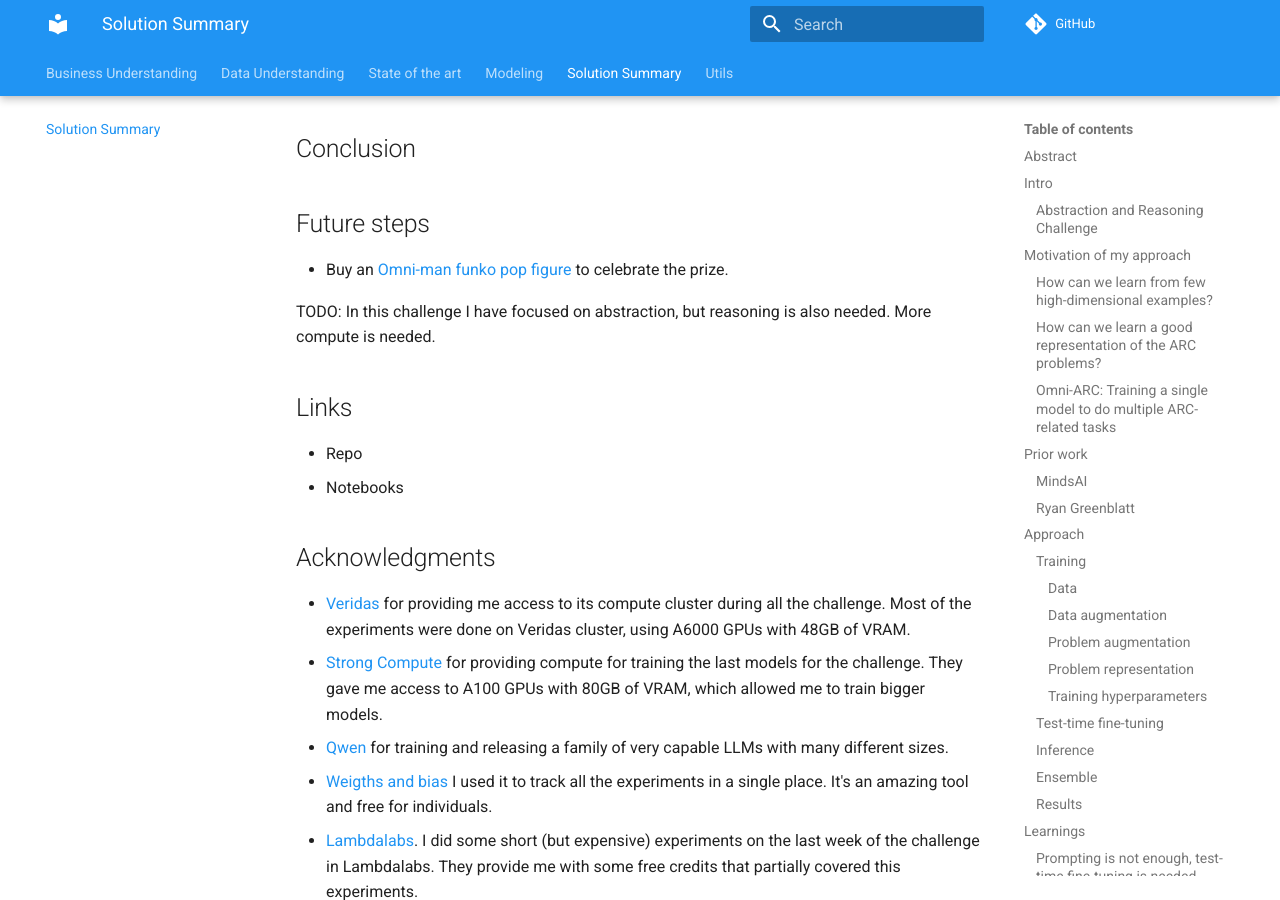
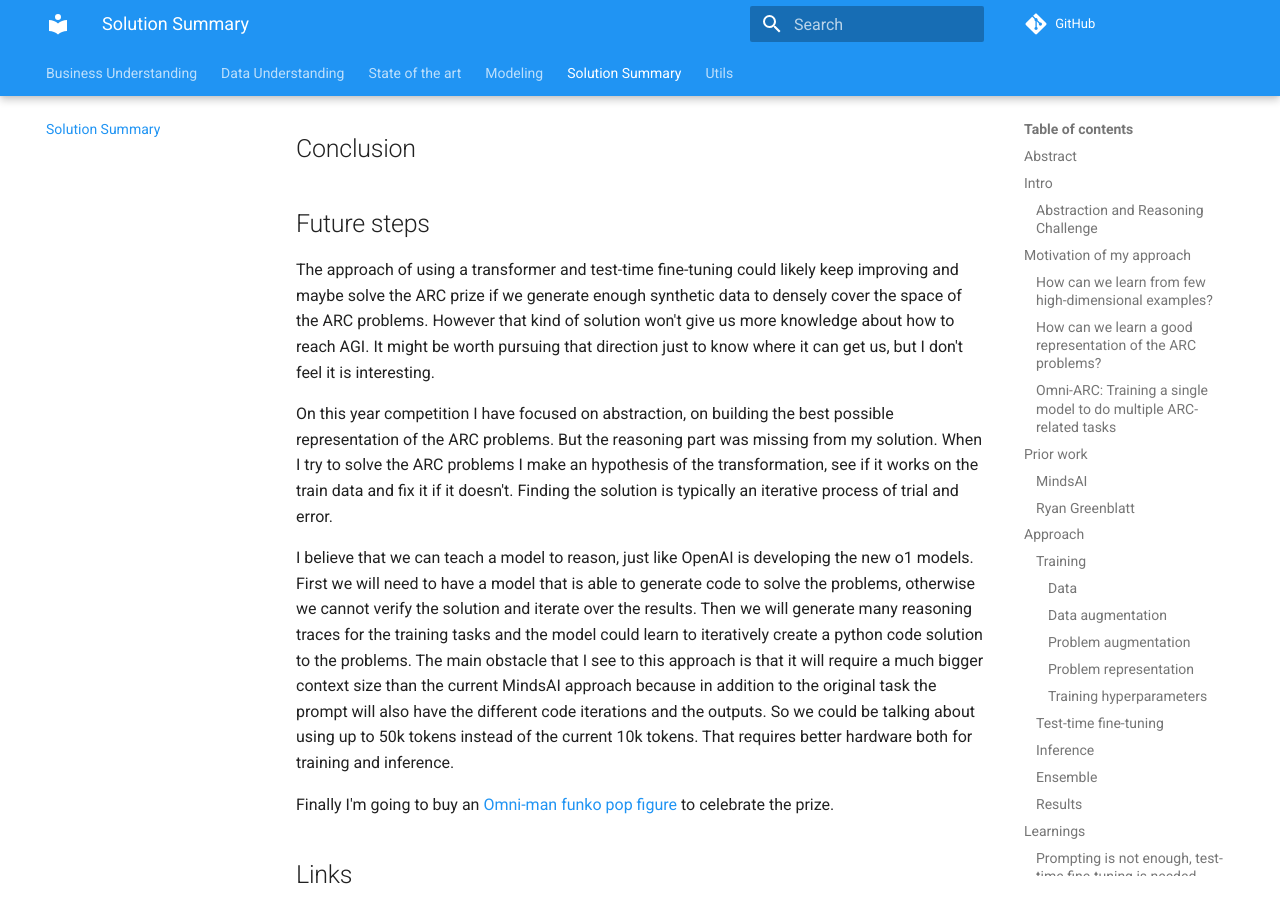
Before and after one commit to zhengjunyao-work/arc24, an MkDocs documentation site: the page built from docs/05_Solution_Summary.md, in a window 1280 px wide and 900 px high, scrolled down 11946 px. Built offline with MkDocs 1.6.1 and Material for MkDocs 9.7.7, drawn with Linux system fonts in a browser that asks for light colours; comment, search, counter and statistics services are not loaded.

Commit message:
updated future steps

```diff
--- a/docs/05_Solution_Summary.md
+++ b/docs/05_Solution_Summary.md
@@ -409,9 +409,26 @@ time is given.
 
 ## Future steps
 
-- Buy an [Omni-man funko pop figure](https://amzn.eu/d/efqVvEh) to celebrate the prize.
+The approach of using a transformer and test-time fine-tuning could likely keep improving and maybe
+solve the ARC prize if we generate enough synthetic data to densely cover the space of the ARC problems.
+However that kind of solution won't give us more knowledge about how to reach AGI. It might be worth
+pursuing that direction just to know where it can get us, but I don't feel it is interesting.
 
-TODO: In this challenge I have focused on abstraction, but reasoning is also needed. More compute is needed.
+On this year competition I have focused on abstraction, on building the best possible representation
+of the ARC problems. But the reasoning part was missing from my solution. When I try to solve the ARC
+problems I make an hypothesis of the transformation, see if it works on the train data and fix it if
+it doesn't. Finding the solution is typically an iterative process of trial and error.
+
+I believe that we can teach a model to reason, just like OpenAI is developing the new o1 models. First we will
+need to have a model that is able to generate code to solve the problems, otherwise we cannot verify
+the solution and iterate over the results. Then we will generate many reasoning traces for the training
+tasks and the model could learn to iteratively create a python code solution to the problems. The main
+obstacle that I see to this approach is that it will require a much bigger context size than the current
+MindsAI approach because in addition to the original task the prompt will also have the different
+code iterations and the outputs. So we could be talking about using up to 50k tokens instead of the
+current 10k tokens. That requires better hardware both for training and inference.
+
+Finally I'm going to buy an [Omni-man funko pop figure](https://amzn.eu/d/efqVvEh) to celebrate the prize.
 
 ## Links
 
```
